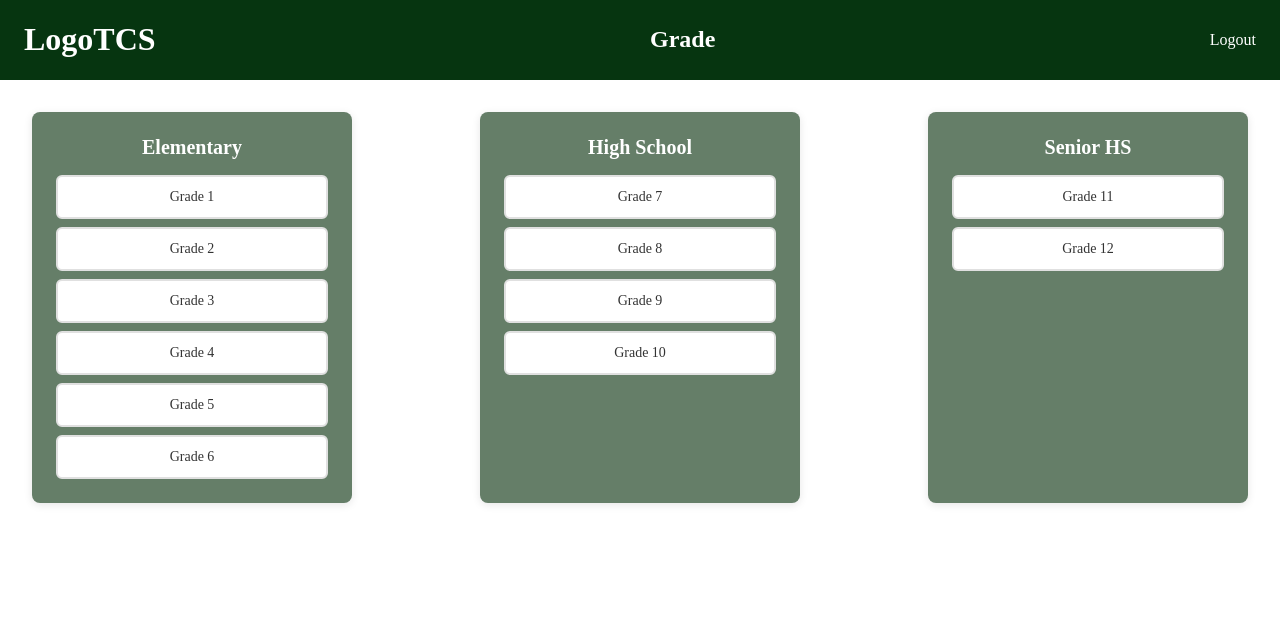
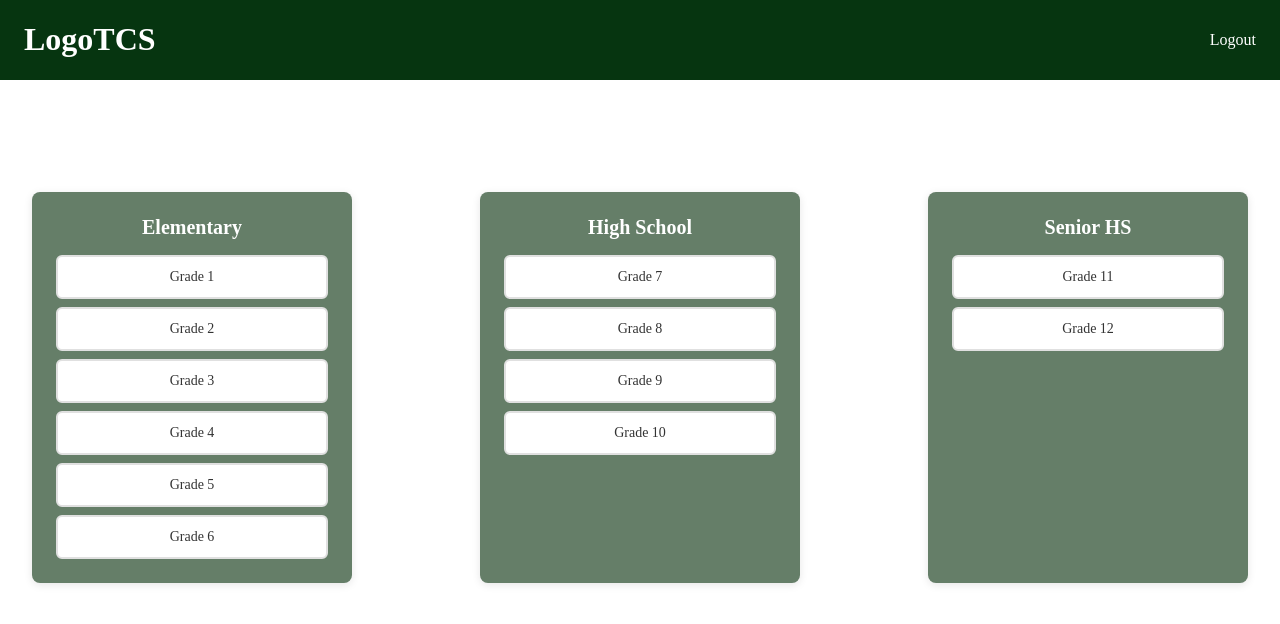
Before and after one commit to w1iii/SchoolGrades, a React (Vite) app: page /#/dashboard in a window 1280 px wide. Shown: the top 624 px of the page. Built offline with nearby package versions, Linux system fonts and the light colour scheme.

Commit message:
added return button for the students.tsx. fixed some css for the dashboard

```diff
--- a/src/components/Navbar.css
+++ b/src/components/Navbar.css
@@ -10,3 +10,14 @@
   align-items:center;
 
 }
+
+.return{
+  cursor:pointer;
+  transition:0.5s;
+}
+
+.return:hover{
+  scale:1.1;
+  transition:0.3s;
+  color:green;
+}
--- a/src/components/Navbar.tsx
+++ b/src/components/Navbar.tsx
@@ -1,17 +1,19 @@
 
 import './Navbar.css'
+import { useNavigate } from 'react-router-dom'
 
-interface NavbarProps{
-  gradeYear?: string
-}
+export default function Navbar(props:any){
+  const title = props.gradeYear
+  const navigate = useNavigate()
 
-export default function Navbar({gradeYear}: NavbarProps){
-  const title = gradeYear
+  const handleReturn = () => {
+    navigate('/dashboard')
+  }
   return(
   <>
       <div className="navbar-container">
-        <h1>LogoTCS</h1>
-        {title !== null ? <h2> Grade {title} </h2> : <h2>Grades</h2>}
+        {props.isStudents ? <h1>LogoTCS</h1> : <p className="return" onClick={handleReturn}> return </p>}
+        {title !== null ? <h2> Grade {title} </h2> : <h2></h2>}
         <p> Logout </p>
       </div>
   </>
--- a/src/pages/Dashboard.css
+++ b/src/pages/Dashboard.css
@@ -2,7 +2,7 @@
   display:flex;
   align-items:center;
   justify-content:center;
-  margin:0;
+  margin-top:5rem;
   padding:0;
 }
  .dashboard-container {
@@ -23,7 +23,6 @@
   box-shadow: 0 2px 8px rgba(0, 0, 0, 0.1);
   width:20rem;
   color:white;
-
   background-color:#657E68;
 }
 
--- a/src/pages/Dashboard.tsx
+++ b/src/pages/Dashboard.tsx
@@ -64,7 +64,7 @@ export default function Dashboard() {
 
   return (
     <>
-      <Navbar />
+      <Navbar gradeYear={null} isStudents={true}/>
       <div className="dashboard-main-container">
         <div className="dashboard-container">
           {renderSection('Elementary', grades.elementary)}
--- a/src/pages/Login.css
+++ b/src/pages/Login.css
@@ -9,7 +9,7 @@
 .login-container{
   display:flex;
   flex-direction:column;
-  width:22rem;
+  width:20rem;
   background-color: #556A5A;
   padding:4rem;
   gap:0.5rem;
@@ -36,7 +36,10 @@
 }
 
 .login-container button{
+  margin-top:0.2rem;
   height:2rem;
+  border-radius:0.25rem;
+  border-style:none;
 }
 
 .error-login{
```
